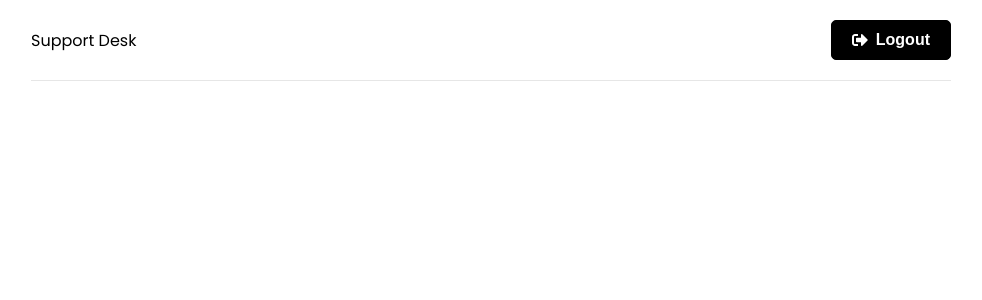
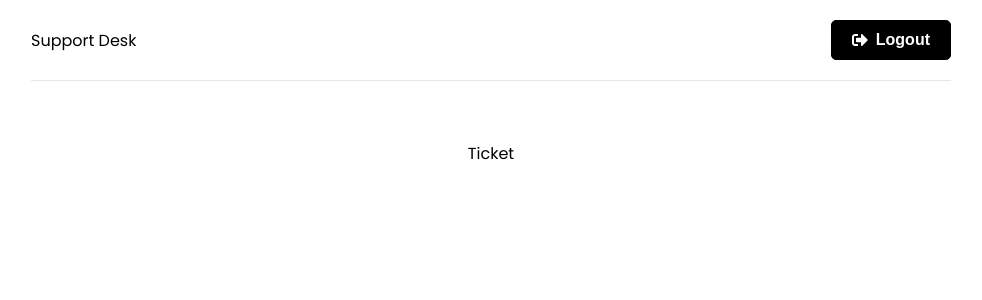
Before and after one commit to Fraser-Dunn/support-desk, a React (Create React App) app in the folder frontend/: page /ticket/1 in a window 1280 px wide. Before the commit this address had no page. Shown: the top 300 px of the page, without its empty margins (149-1131 px from the left). Built offline with nearby package versions, Linux system fonts and the light colour scheme; sample sign-in values are in the browser's storage.

Commit message:
Starting single ticket page

```diff
--- a/frontend/src/App.js
+++ b/frontend/src/App.js
@@ -8,6 +8,7 @@ import Register from "./pages/Register";
 import NewTicket from "./pages/NewTicket";
 import PrivateRoute from "./components/PrivateRoute";
 import Tickets from "./pages/Tickets";
+import Ticket from "./pages/Ticket";
 
 function App() {
    return (
@@ -46,6 +47,15 @@ function App() {
                         element={<Tickets />}
                      />
                   </Route>
+                  <Route
+                     path="/ticket/:ticketId"
+                     element={<PrivateRoute />}
+                  >
+                     <Route
+                        path="/ticket/:ticketId"
+                        element={<Ticket />}
+                     />
+                  </Route>
                </Routes>
             </div>
          </Router>
--- /dev/null
+++ b/frontend/src/pages/Ticket.jsx
@@ -0,0 +1,7 @@
+import React from "react";
+
+const Ticket = () => {
+   return <div>Ticket</div>;
+};
+
+export default Ticket;
```
